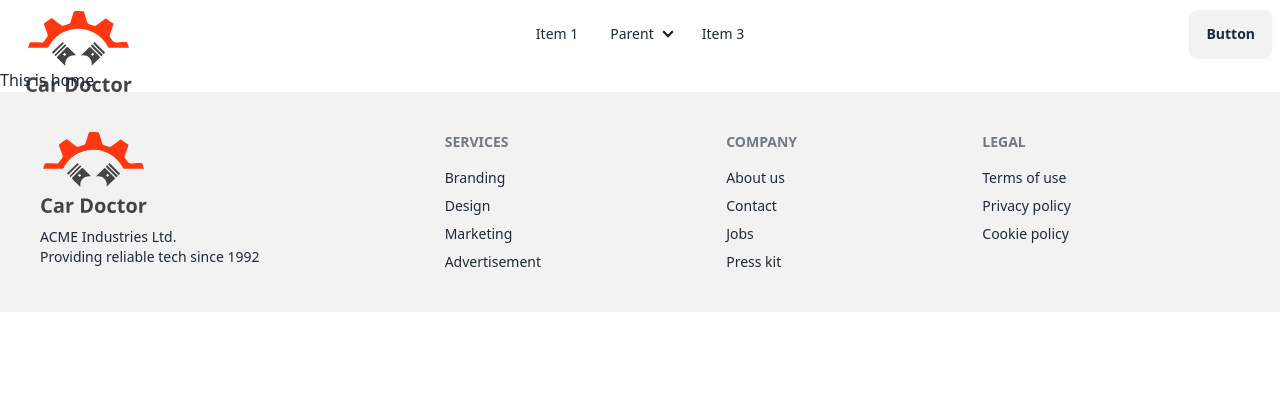
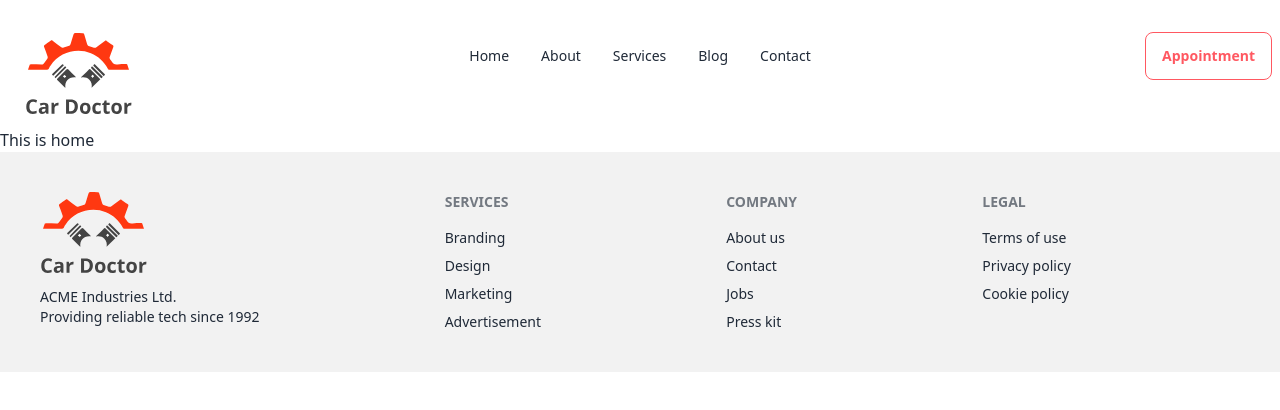
Before and after one commit to JuborajSujon/car-doctor-client, a React (Vite) app: page / in a window 1280 px wide. Shown: the top 410 px of the page. Built offline with nearby package versions, Linux system fonts and the light colour scheme.

Commit message:
added navbar items

```diff
--- a/src/pages/Shared/Navbar/Navbar.jsx
+++ b/src/pages/Shared/Navbar/Navbar.jsx
@@ -2,8 +2,27 @@ import { Link } from "react-router-dom";
 import Logo from "../../../assets/logo.svg";
 
 const Navbar = () => {
+  const navItems = (
+    <>
+      <li>
+        <a>Home</a>
+      </li>
+      <li>
+        <a>About</a>
+      </li>
+      <li>
+        <a>Services</a>
+      </li>
+      <li>
+        <a>Blog</a>
+      </li>
+      <li>
+        <a>Contact</a>
+      </li>
+    </>
+  );
   return (
-    <div className="navbar bg-base-100">
+    <div className="navbar bg-base-100 h-28 mb-4">
       <div className="navbar-start">
         <div className="dropdown">
           <div tabIndex={0} role="button" className="btn btn-ghost lg:hidden">
@@ -24,23 +43,7 @@ const Navbar = () => {
           <ul
             tabIndex={0}
             className="menu menu-sm dropdown-content mt-3 z-[1] p-2 shadow bg-base-100 rounded-box w-52">
-            <li>
-              <a>Item 1</a>
-            </li>
-            <li>
-              <a>Parent</a>
-              <ul className="p-2">
-                <li>
-                  <a>Submenu 1</a>
-                </li>
-                <li>
-                  <a>Submenu 2</a>
-                </li>
-              </ul>
-            </li>
-            <li>
-              <a>Item 3</a>
-            </li>
+            {navItems}
           </ul>
         </div>
         <Link to="/" className="btn btn-ghost text-xl">
@@ -48,30 +51,10 @@ const Navbar = () => {
         </Link>
       </div>
       <div className="navbar-center hidden lg:flex">
-        <ul className="menu menu-horizontal px-1">
-          <li>
-            <a>Item 1</a>
-          </li>
-          <li>
-            <details>
-              <summary>Parent</summary>
-              <ul className="p-2">
-                <li>
-                  <a>Submenu 1</a>
-                </li>
-                <li>
-                  <a>Submenu 2</a>
-                </li>
-              </ul>
-            </details>
-          </li>
-          <li>
-            <a>Item 3</a>
-          </li>
-        </ul>
+        <ul className="menu menu-horizontal px-1">{navItems}</ul>
       </div>
       <div className="navbar-end">
-        <a className="btn">Button</a>
+        <button className="btn btn-outline btn-error">Appointment</button>
       </div>
     </div>
   );
```
